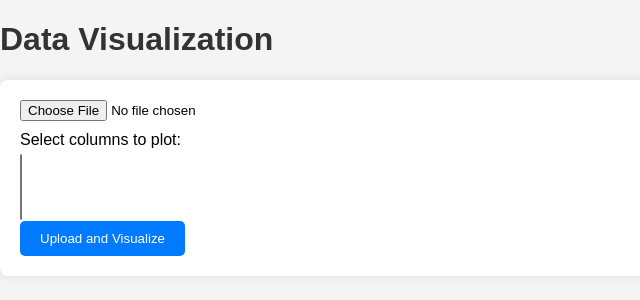
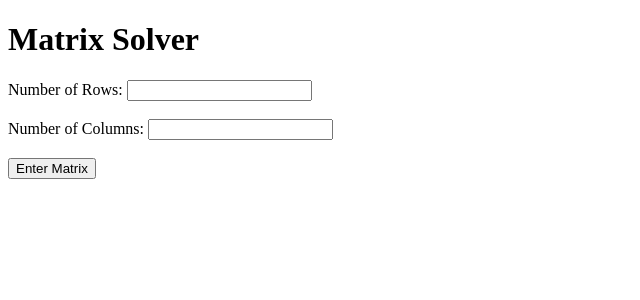
Before and after one commit to naman-bajpai/Echelon-Calculator, a Flask app: page / in a window 1280 px wide. Shown: the top 300 px of the page, without its empty margins (0-640 px from the left). Run offline with Flask 3, Linux system fonts and the light colour scheme.

Commit message:
new changes

```diff
--- a/psrc/server.py
+++ b/psrc/server.py
@@ -1,55 +1,23 @@
-from flask import Flask, jsonify, request, render_template
-import matplotlib.pyplot as plt
-from io import BytesIO
-import base64
-import pandas as pd
-from flask import render_template
-
+from flask import Flask, render_template, request
+import numpy as np
+import solver
 
 app = Flask(__name__)
-
-@app.route('/upload', methods=['POST'])
-def upload_data():
-    file = request.files['file']
-    if file.filename == '':
-        return jsonify({'error': 'No file selected'}), 400
-
-    selected_columns = request.form.getlist('columns')
-    if not selected_columns:
-        return jsonify({'error': 'No columns selected'}), 400
-
-    try:
-        df = pd.read_csv(file)
-    except Exception as e:
-        return jsonify({'error': str(e)}), 400
-
-    plots = []
-    for column in selected_columns:
-        try:
-            plt.figure()
-            plt.plot(df[column])
-            plt.xlabel('Index')
-            plt.ylabel(column)
-            plt.title(f'{column} Plot')
-            plt.grid(True)
-
-            # Convert plot to base64
-            buffer = BytesIO()
-            plt.savefig(buffer, format='png')
-            plt.close()
-            buffer.seek(0)
-            plot_data = base64.b64encode(buffer.getvalue()).decode('utf-8')
-            plots.append({'column': column, 'plot_data': plot_data})
-        except KeyError:
-            return jsonify({'error': f'Column "{column}" not found in dataset'}), 400
-
-    return render_template('visualization.html', plots=plots)
-
 
 @app.route('/')
 def index():
     return render_template('index.html')
 
+@app.route('/solve', methods=['POST'])
+def solve():
+    rows = int(request.form['rows'])
+    cols = int(request.form['cols'])
+    matrix = np.zeros((rows, cols))
+    for i in range(rows):
+        for j in range(cols):
+            matrix[i][j] = float(request.form[f'element_{i}_{j}'])
+    solver.row_reduce(matrix.tolist(), rows, cols)
+    return 'Matrix solved!'
 
-if __name__ == '__main__':
-    app.run(debug=True)
+if __name__ == "__main__":
+    app.run(debug=True, host='0.0.0.0', port=5001)
--- a/psrc/templates/index.html
+++ b/psrc/templates/index.html
@@ -1,99 +1,38 @@
 <!DOCTYPE html>
 <html lang="en">
-
 <head>
     <meta charset="UTF-8">
     <meta name="viewport" content="width=device-width, initial-scale=1.0">
-    <title>Data Visualization</title>
-    <style>
-        body {
-            font-family: Arial, sans-serif;
-            background-color: #f4f4f4;
-            margin: 0;
-            padding: 0;
-        }
+    <title>Matrix Solver</title>
+    <script>
+        function generateMatrixFields() {
+            var rows = document.getElementById('rows').value;
+            var cols = document.getElementById('cols').value;
+            var matrixContainer = document.getElementById('matrix-container');
+            matrixContainer.innerHTML = '';
 
-        .container {
-            max-width: 800px;
-            margin: auto;
-            padding: 30px;
-        }
-
-        h1 {
-            color: #333;
-        }
-
-        form {
-            background-color: #fff;
-            padding: 20px;
-            border-radius: 8px;
-            box-shadow: 0 0 10px rgba(0, 0, 0, 0.1);
-        }
-
-        input[type="file"] {
-            margin-bottom: 10px;
-        }
-
-        label {
-            display: block;
-            margin-bottom: 5px;
-        }
-
-        input[type="submit"] {
-            background-color: #007bff;
-            color: #fff;
-            border: none;
-            padding: 10px 20px;
-            cursor: pointer;
-            border-radius: 5px;
-        }
-
-        input[type="submit"]:hover {
-            background-color: #0056b3;
-        }
-
-        #visualization {
-            margin-top: 20px;
-            text-align: center;
-            /* Center the visualization */
-        }
-    </style>
-</head>
-
-<body>
-    <h1>Data Visualization</h1>
-    <form action="/upload" method="post" enctype="multipart/form-data">
-        <input type="file" name="file" id="fileInput"><br>
-        <label for="columns">Select columns to plot:</label>
-        <select name="columns[]" id="columns" multiple>
-            {% for column in columns %}
-            <option value="{{ column }}">{{ column }}</option>
-            {% endfor %}
-        </select><br>
-        <input type="submit" value="Upload and Visualize">
-    </form>
-    <div id="visualization"></div>
-    <script>
-        async function uploadFile() {
-            const fileInput = document.getElementById('fileInput');
-            const file = fileInput.files[0];
-            const formData = new FormData();
-            formData.append('file', file);
-
-            try {
-                const response = await fetch('/upload', {
-                    method: 'POST',
-                    body: formData
-                });
-                const data = await response.json();
-                document.getElementById('visualization').innerHTML = data.visualization;
-            } catch (error) {
-                console.error('Error:', error);
+            for (var i = 0; i < rows; i++) {
+                for (var j = 0; j < cols; j++) {
+                    var input = document.createElement('input');
+                    input.type = 'number';
+                    input.name = 'element_' + i + '_' + j;
+                    input.placeholder = 'Element ' + (i + 1) + '-' + (j + 1);
+                    matrixContainer.appendChild(input);
+                    matrixContainer.appendChild(document.createElement('br'));
+                }
             }
         }
-
-        document.getElementById('fileInput').addEventListener('change', uploadFile);
     </script>
+</head>
+<body>
+    <h1>Matrix Solver</h1>
+    <form action="/solve" method="post" onsubmit="generateMatrixFields()">
+        <label for="rows">Number of Rows:</label>
+        <input type="number" id="rows" name="rows"><br><br>
+        <label for="cols">Number of Columns:</label>
+        <input type="number" id="cols" name="cols"><br><br>
+        <button type="submit">Enter Matrix</button>
+    </form>
+    <div id="matrix-container"></div>
 </body>
-
 </html>
```
Also changed, not shown: psrc/templates/visualization.html (deleted, +0 -17 lines), README.md, 8 other files.
